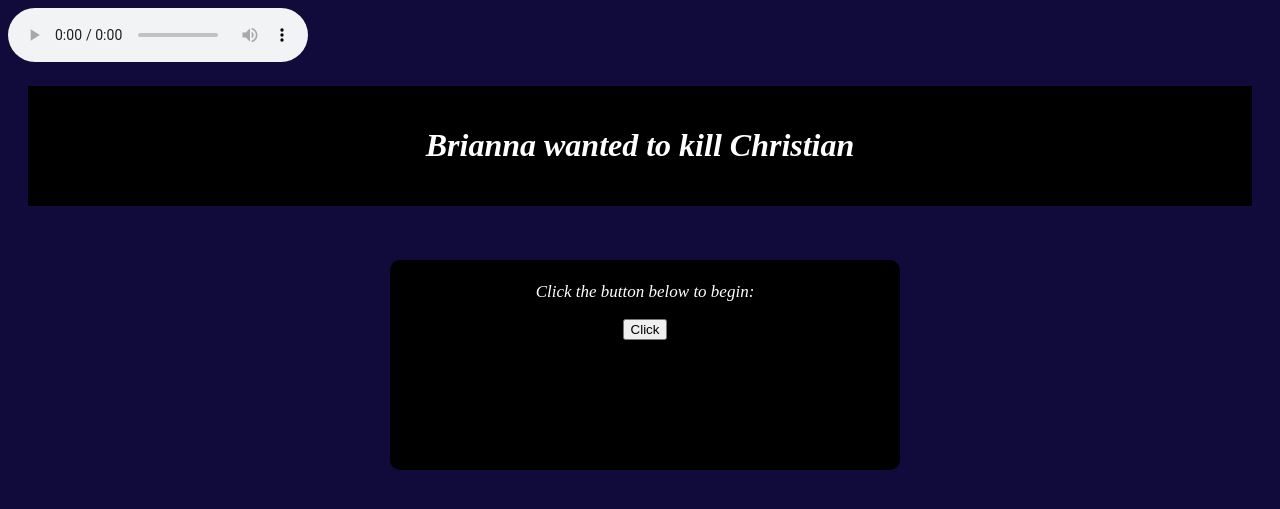
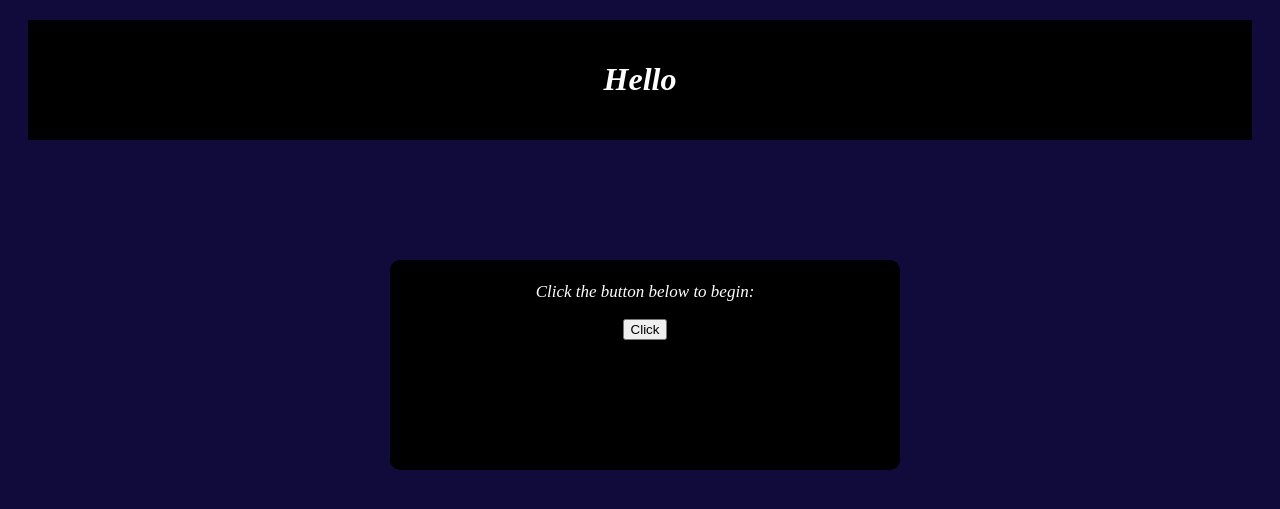
Before and after one commit to DanielKiernan/OldnOutdated, a Jekyll site: the page index.html, which Jekyll copies as it is, in a window 1280 px wide. Shown: the top 509 px of the page. Built offline with Jekyll 4.4.1, drawn with Linux system fonts in a browser that asks for light colours.

Commit message:
Update index.html

```diff
--- a/index.html
+++ b/index.html
@@ -17,13 +17,13 @@
 	<body>
 		<script src = "Name Project.js"></script>
 
-		<audio controls autoplay>
+		<!--audio controls autoplay>
 			<source src="210.ogg" type="audio/ogg">
   			<source src="210.mp3" type="audio/mp3">
-		</audio>
+		</audio-->
 
 		<div class = "Title">
-		<h1>Brianna wanted to kill Christian</h1>
+		<h1>Hello</h1>
 		</div>
 
 		<div class = "Paragraph">
```
